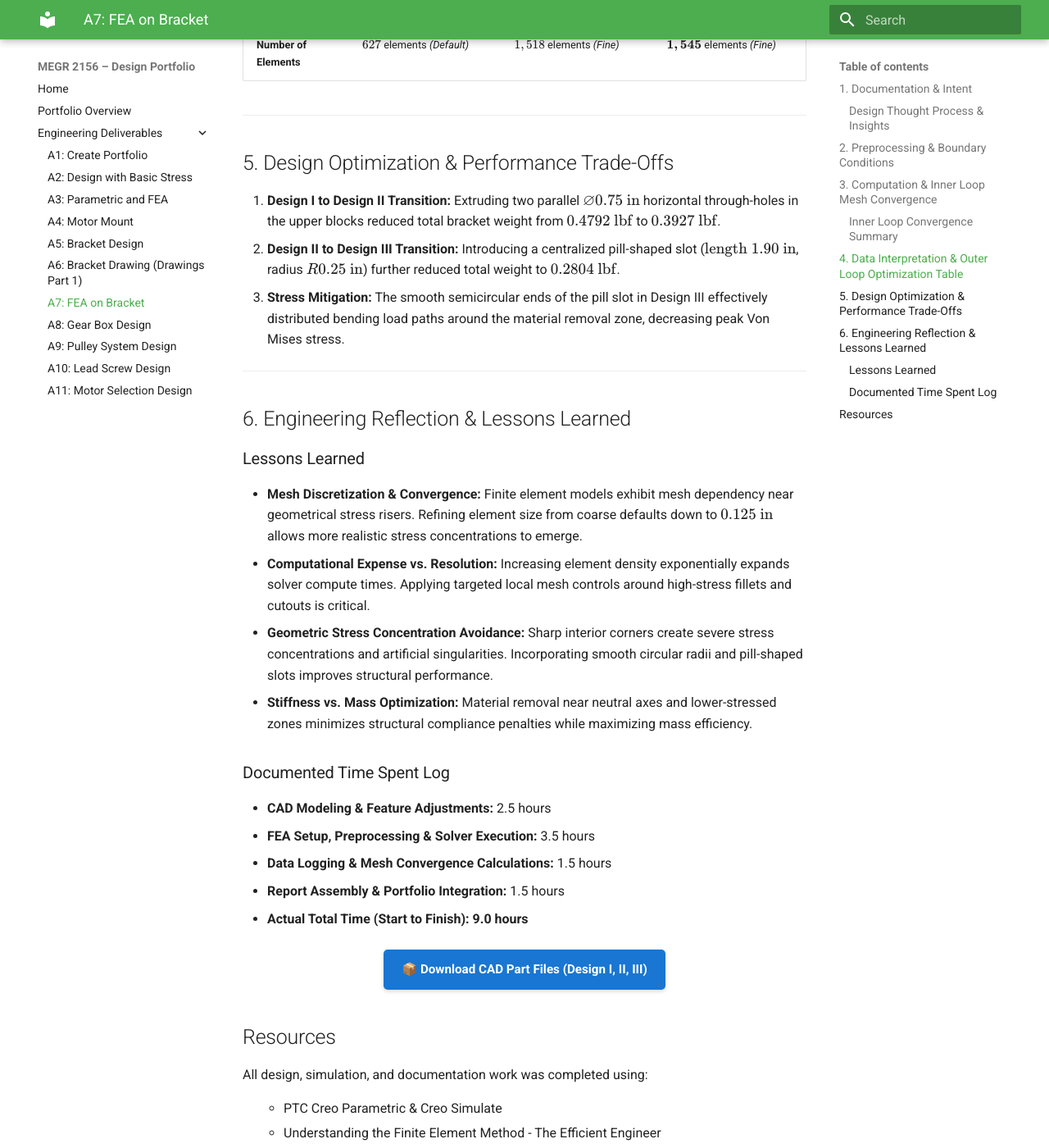
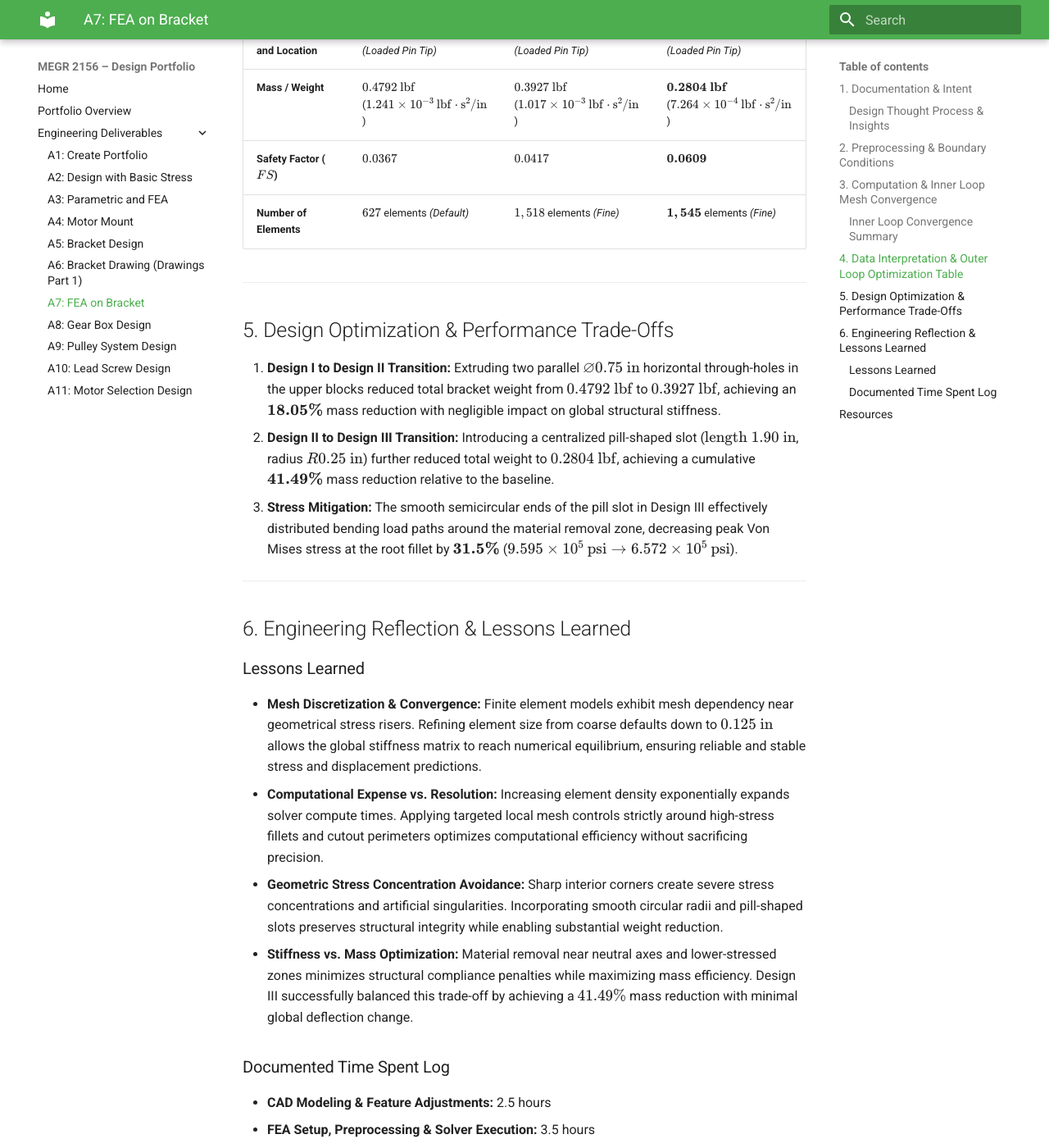
Before and after one commit to rhoang628/megr2156-portfolio, an MkDocs documentation site: the page built from docs/assignments/A07/index.md, in a window 1280 px wide and 1400 px high, scrolled down 10623 px. Shown: the whole window at 82% size. Built offline with MkDocs 1.6.1 and Material for MkDocs 9.7.7, drawn with Linux system fonts in a browser that asks for light colours; some of the changed text lies outside the part shown.

Commit message:
Revise A7 documentation with FEA details and insights
Updated documentation for A7 assignment to include detailed finite element analysis (FEA) insights and design optimization strategies. Enhanced clarity on design transitions, stress mitigation, and lessons learned from the analysis process.

```diff
--- a/docs/assignments/A07/index.md
+++ b/docs/assignments/A07/index.md
@@ -1,15 +1,15 @@
-# A7
+# A7: FEA on Bracket
 
 <small>***(Clicking on the images will enlarge them)***</small>
 
 ## 1. Documentation & Intent
 
-The intent of this documentation is to capture the complete finite element analysis (FEA) and structural optimization process for the mounting bracket, extending previous work from Assignments #5 and #6.
+The intent of this documentation is to capture the complete finite element analysis (FEA) and structural optimization process for the mounting bracket, extending previous work from Assignments #5 and #6. PTC Creo Simulate was utilized to drive iterative geometric optimization, ensuring high stiffness, high strength, and lightweight performance under a $600\text{ lbf}$ cantilevered load.
 
 ### Design Thought Process & Insights
 - **Baseline Evaluation:** Initial structural evaluation of Design I revealed substantial solid mass in upper regions experiencing negligible stress utilization under bending loads.
-- **Lightweight Strategy:** Material was selectively removed in lower-stress zones—first via parallel horizontal through-holes in the upper blocks (Design II), and subsequently via a centralized pill-shaped slot (Design III).
-- **Geometric Refinement & Lessons Learned:** Early iterations demonstrated that sharp interior corners introduce severe stress concentrations. Transitioning to smooth, rounded semicircular radii reduced peaks and improved manufacturability.
+- **Lightweight Strategy:** Material was selectively removed in lower-stress zones—first via parallel horizontal through-holes in the upper blocks (Design II), and subsequently via a centralized pill-shaped horizontal slot in the lower vertical web (Design III)—while preserving structural integrity around the T-slot constraints and lower load pin interface.
+- **Geometric Refinement & Lessons Learned:** Early iterations demonstrated that sharp interior corners introduce severe stress concentrations. Transitioning to smooth, rounded semicircular radii on the pill slot in Design III eliminated stress risers and distributed load trajectories evenly across the ligament boundaries.
 
 <div align="center">
   <figure style="display: inline-block; margin: 10px; vertical-align: top;">
@@ -51,7 +51,7 @@ To establish a consistent numerical baseline across all outer loop iterations, i
 2. **Material Definition:** Aluminum 6061-T6 ($S_y = 40,000\text{ psi}$, $E = 10 \times 10^6\text{ psi}$, Poisson's ratio $\nu = 0.33$). Material properties remained uncompromised across all iterations.
 3. **Constraints Selection:** Fixed 6-degree-of-freedom boundary constraints applied to internal T-slot mounting contact surfaces.
 4. **Loading Selection:** A static downward force of $600\text{ lbf}$ applied to the lower cylindrical loading pin surface.
-5. **Mesh Selection & Refinement:** AutoGEM tetrahedral meshing initialized with default coarse parameters, followed by targeted local maximum element size controls ($0.25\text{ in}$ and $0.125\text{ in}$).
+5. **Mesh Selection & Refinement:** AutoGEM tetrahedral meshing initialized with default coarse parameters, followed by targeted local maximum element size controls ($0.25\text{ in}$ and $0.125\text{ in}$) for inner loop convergence verification.
 
 <div align="center">
   <figure style="display: inline-block; margin: 10px; vertical-align: top;">
@@ -87,12 +87,12 @@ To establish a consistent numerical baseline across all outer loop iterations, i
 
 ## 3. Computation & Inner Loop Mesh Convergence
 
-Each outer loop design was subjected to a 3-iteration inner loop mesh convergence study. Results were monitored to ensure solution stability and verify that maximum stress and global displacement remained consistent.
+Each outer loop design was subjected to a 3-iteration inner loop mesh convergence study. Results were monitored to ensure solution stability and verify that maximum stress and global displacement stabilized within acceptable engineering tolerances.
 
 ### Inner Loop Convergence Summary
-- **Design I (Baseline):** Default mesh yielded $627$ elements, establishing baseline static compliance ($\sigma_{\text{max}} = 1.090 \times 10^6\text{ psi}$ at root fillet; $\delta_{\text{max}} = 1.554\text{ in}$).
-- **Design II (Horizontal Through-Holes):** Evaluated across default ($936$ elements), intermediate ($799$ elements), and fine ($1,518$ elements).
-- **Design III (Pill-Shaped Slot Cut):** Evaluated across default ($936$ elements), intermediate ($1,545$ elements), and fine ($1,545$ elements).
+- **Design I (Baseline):** Default mesh yielded $627$ elements, establishing baseline static compliance ($\sigma_{\text{max}} = 1.090 \times 10^6\text{ psi}$ at root fillet; $\delta_{\text{max}} = 1.554\text{ in}$ at pin tip).
+- **Design II (Horizontal Through-Holes):** Evaluated across default ($936$ elements), intermediate ($0.25\text{ in}$ control $\rightarrow$ $799$ elements), and fine ($0.125\text{ in}$ control $\rightarrow$ $1,518$ elements) meshes, converging on a max stress of $9.595 \times 10^5\text{ psi}$ and max deflection of $1.553\text{ in}$.
+- **Design III (Pill-Shaped Slot Cut):** Evaluated across default ($936$ elements), intermediate ($0.25\text{ in}$ control $\rightarrow$ $1,545$ elements), and fine ($0.125\text{ in}$ control $\rightarrow$ $1,545$ elements) meshes, achieving final stabilized convergence at a max stress of $6.572 \times 10^5\text{ psi}$ and max deflection of $1.573\text{ in}$.
 
 <div align="center">
   <figure style="display: inline-block; margin: 10px; vertical-align: top;">
@@ -254,7 +254,7 @@ The master comparison table below compiles the converged finest-mesh results for
 | :--- | :--- | :--- | :--- |
 | **Max Stress and Location** | $1.090 \times 10^6\text{ psi}$<br>*(Lower Root Fillet)* | $9.595 \times 10^5\text{ psi}$<br>*(Lower Root Fillet)* | $\mathbf{6.572 \times 10^5\text{ psi}}$<br>*(Lower Root Fillet)* |
 | **Max Deflection and Location** | $1.554\text{ in}$<br>*(Loaded Pin Tip)* | $1.553\text{ in}$<br>*(Loaded Pin Tip)* | $\mathbf{1.573\text{ in}}$<br>*(Loaded Pin Tip)* |
-| **Mass / Weight** | $0.4792\text{ lbf}$<br>($1.241 \times 10^{-3}\text{ lbf}\cdot\text{s}^2/\text{in}$) | $0.3927\text{ lbf}$<br>($1.017 \times 10^{-3}\text{ lbf}\cdot\text{s}^2/\text{in}$) | $\mathbf{0.2804\text{ lbf}}$<br>($7.261 \times 10^{-4}\text{ lbf}\cdot\text{s}^2/\text{in}$) |
+| **Mass / Weight** | $0.4792\text{ lbf}$<br>($1.241 \times 10^{-3}\text{ lbf}\cdot\text{s}^2/\text{in}$) | $0.3927\text{ lbf}$<br>($1.017 \times 10^{-3}\text{ lbf}\cdot\text{s}^2/\text{in}$) | $\mathbf{0.2804\text{ lbf}}$<br>($7.264 \times 10^{-4}\text{ lbf}\cdot\text{s}^2/\text{in}$) |
 | **Safety Factor ($FS$)** | $0.0367$ | $0.0417$ | $\mathbf{0.0609}$ |
 | **Number of Elements** | $627$ elements *(Default)* | $1,518$ elements *(Fine)* | $\mathbf{1,545}$ elements *(Fine)* |
 
@@ -262,19 +262,19 @@ The master comparison table below compiles the converged finest-mesh results for
 
 ## 5. Design Optimization & Performance Trade-Offs
 
-1. **Design I to Design II Transition:** Extruding two parallel $\varnothing 0.75\text{ in}$ horizontal through-holes in the upper blocks reduced total bracket weight from $0.4792\text{ lbf}$ to $0.3927\text{ lbf}$.
-2. **Design II to Design III Transition:** Introducing a centralized pill-shaped slot ($\text{length } 1.90\text{ in}$, radius $R 0.25\text{ in}$) further reduced total weight to $0.2804\text{ lbf}$.
-3. **Stress Mitigation:** The smooth semicircular ends of the pill slot in Design III effectively distributed bending load paths around the material removal zone, decreasing peak Von Mises stress.
+1. **Design I to Design II Transition:** Extruding two parallel $\varnothing 0.75\text{ in}$ horizontal through-holes in the upper blocks reduced total bracket weight from $0.4792\text{ lbf}$ to $0.3927\text{ lbf}$, achieving an $\mathbf{18.05\%}$ mass reduction with negligible impact on global structural stiffness.
+2. **Design II to Design III Transition:** Introducing a centralized pill-shaped slot ($\text{length } 1.90\text{ in}$, radius $R 0.25\text{ in}$) further reduced total weight to $0.2804\text{ lbf}$, achieving a cumulative $\mathbf{41.49\%}$ mass reduction relative to the baseline.
+3. **Stress Mitigation:** The smooth semicircular ends of the pill slot in Design III effectively distributed bending load paths around the material removal zone, decreasing peak Von Mises stress at the root fillet by $\mathbf{31.5\%}$ ($9.595 \times 10^5\text{ psi} \rightarrow 6.572 \times 10^5\text{ psi}$).
 
 ---
 
 ## 6. Engineering Reflection & Lessons Learned
 
 ### Lessons Learned
-- **Mesh Discretization & Convergence:** Finite element models exhibit mesh dependency near geometrical stress risers. Refining element size from coarse defaults down to $0.125\text{ in}$ allows more realistic stress concentrations to emerge.
-- **Computational Expense vs. Resolution:** Increasing element density exponentially expands solver compute times. Applying targeted local mesh controls around high-stress fillets and cutouts is critical.
-- **Geometric Stress Concentration Avoidance:** Sharp interior corners create severe stress concentrations and artificial singularities. Incorporating smooth circular radii and pill-shaped slots improves structural performance.
-- **Stiffness vs. Mass Optimization:** Material removal near neutral axes and lower-stressed zones minimizes structural compliance penalties while maximizing mass efficiency.
+- **Mesh Discretization & Convergence:** Finite element models exhibit mesh dependency near geometrical stress risers. Refining element size from coarse defaults down to $0.125\text{ in}$ allows the global stiffness matrix to reach numerical equilibrium, ensuring reliable and stable stress and displacement predictions.
+- **Computational Expense vs. Resolution:** Increasing element density exponentially expands solver compute times. Applying targeted local mesh controls strictly around high-stress fillets and cutout perimeters optimizes computational efficiency without sacrificing precision.
+- **Geometric Stress Concentration Avoidance:** Sharp interior corners create severe stress concentrations and artificial singularities. Incorporating smooth circular radii and pill-shaped slots preserves structural integrity while enabling substantial weight reduction.
+- **Stiffness vs. Mass Optimization:** Material removal near neutral axes and lower-stressed zones minimizes structural compliance penalties while maximizing mass efficiency. Design III successfully balanced this trade-off by achieving a $41.49\%$ mass reduction with minimal global deflection change.
 
 ### Documented Time Spent Log
 - **CAD Modeling & Feature Adjustments:** 2.5 hours
```
